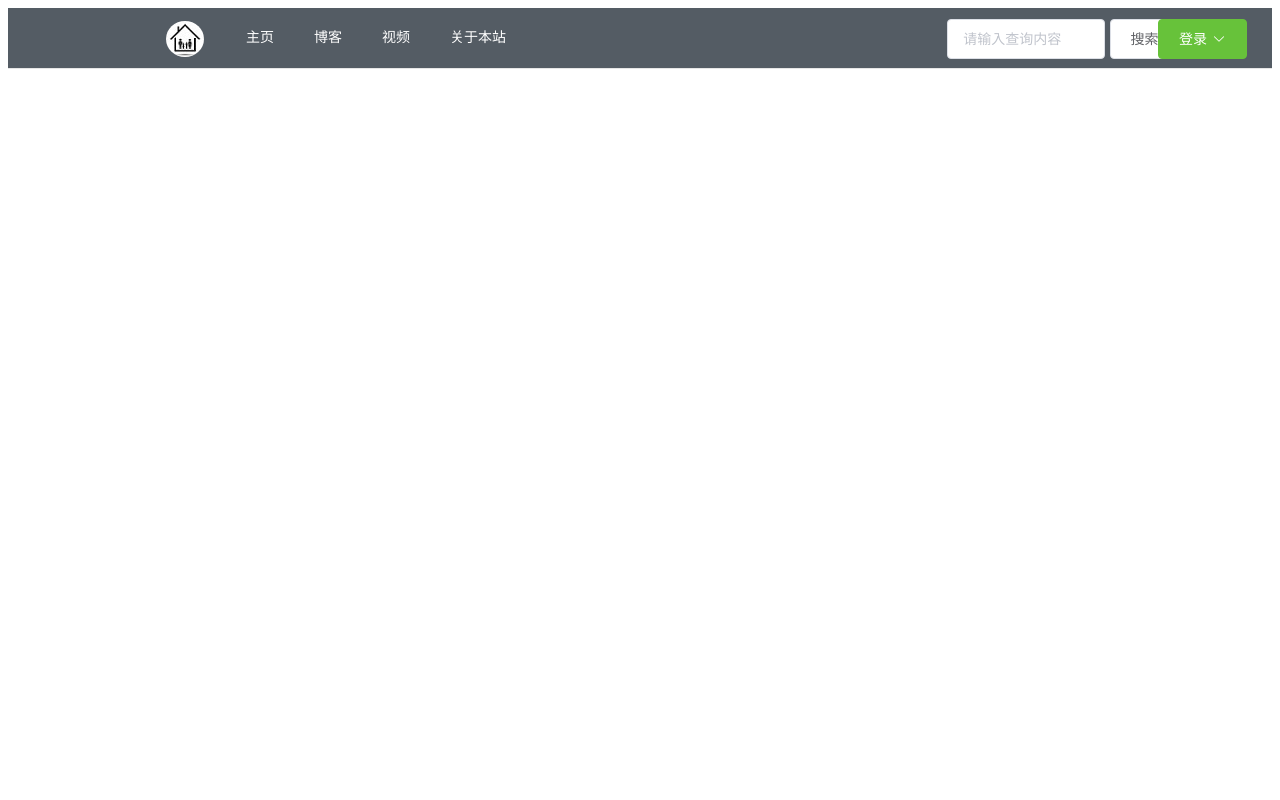
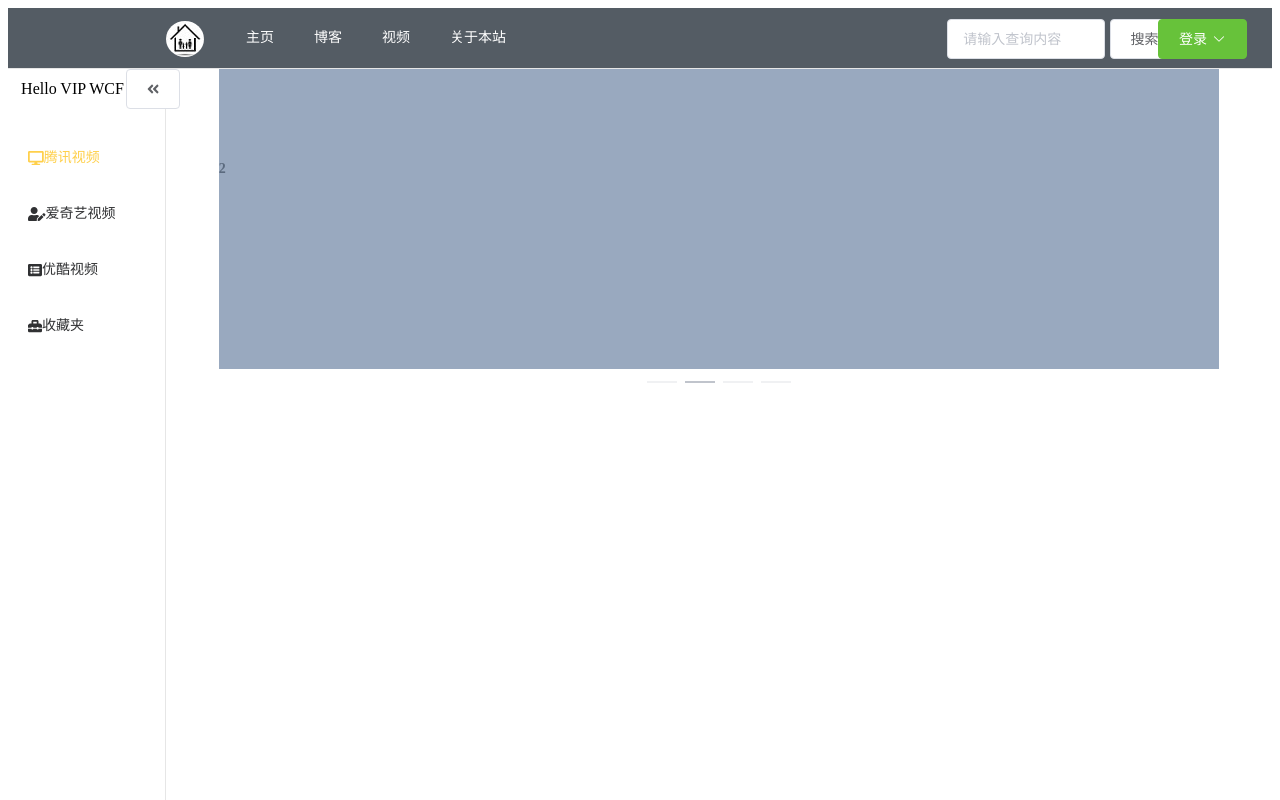
Before and after one commit to wangcanfeng01/do123-ui, a Vue app: page /video/tencent in a window 1280 px wide. Shown: the top 800 px of the page. Built offline with nearby package versions, Linux system fonts and the light colour scheme; no server answers; what mavon-editor would draw is missing.

Commit message:
设计视频模块

```diff
--- a/src/components/video/video.vue
+++ b/src/components/video/video.vue
@@ -1,12 +1,35 @@
 <template>
   <div id="video">
-
+    <!--// 插入左侧导航-->
+    <video-left :left-height="leftHeight" :leftMenus="leftMenus"></video-left>
+    <!--//载入右侧数据-->
+    <router-view v-on:listenHeight="changeHeight"></router-view>
   </div>
 </template>
 
 <script>
+import left from '@/components/video/video_left'
+
 export default {
-  name: 'video'
+  name: 'video',
+  components: {
+    'videoLeft': left
+  },
+  data () {
+    return {
+      leftMenus: {},
+      leftHeight: {
+        minHeight: '900px',
+        height: ''
+      }
+    }
+  },
+  methods: {
+    // 监听右侧数据的真实高度，从而改变左侧导航栏的高度
+    changeHeight (height) {
+      this.leftHeight.height = height + 'px'
+    }
+  }
 }
 </script>
 
--- /dev/null
+++ b/src/components/video/video_favorite.vue
@@ -0,0 +1,15 @@
+<template>
+  <div id="video_favorite">
+    <span>未开发</span>
+  </div>
+</template>
+
+<script>
+export default {
+  name: 'video_favorite'
+}
+</script>
+
+<style scoped>
+
+</style>
--- /dev/null
+++ b/src/components/video/video_iqiyi.vue
@@ -0,0 +1,15 @@
+<template>
+  <div id="video_iqiyi">
+    <span>未开发</span>
+  </div>
+</template>
+
+<script>
+export default {
+  name: 'video_iqiyi'
+}
+</script>
+
+<style scoped>
+
+</style>
--- /dev/null
+++ b/src/components/video/video_left.vue
@@ -0,0 +1,78 @@
+<template>
+  <div id="video_left">
+    <el-col :span="leftCol">
+      <el-menu :default-active="currentIndex" active-text-color="#ffd04b"
+               :unique-opened="true" :collapse="isCollapse"
+               :router="true" class="nav_height" :style="leftHeight">
+        <el-row style="margin-bottom: 20px">
+          <el-col :span="16" :offset="2">
+            <span v-show="!isCollapse" style="line-height: 40px;">Hello VIP WCF</span>
+          </el-col>
+          <el-col :span="4" :offset="collapseOffset">
+            <el-button style="height: 40px" @click="handleOpen">
+              <font-awesome-icon v-show="isCollapse" icon="angle-double-right"/>
+              <font-awesome-icon v-show="!isCollapse" icon="angle-double-left"/>
+            </el-button>
+          </el-col>
+        </el-row>
+        <el-menu-item index="/video/tencent">
+          <font-awesome-icon icon="desktop"/>
+          <span slot="title">腾讯视频</span>
+        </el-menu-item>
+        <el-menu-item index="/video/iqiyi">
+          <font-awesome-icon icon="user-edit"/>
+          <span slot="title">爱奇艺视频</span>
+        </el-menu-item>
+        <el-menu-item index="/video/youku">
+          <font-awesome-icon icon="list-alt"/>
+          <span slot="title">优酷视频</span>
+        </el-menu-item>
+        <el-menu-item index="/video/favorite">
+          <font-awesome-icon icon="toolbox"/>
+          <span slot="title">收藏夹</span>
+        </el-menu-item>
+      </el-menu>
+    </el-col>
+  </div>
+</template>
+
+<script>
+export default {
+  name: 'video_left',
+  props: ['leftHeight', 'leftMenus'],
+  data () {
+    return {
+      isCollapse: false,
+      pictureOffset: 2,
+      collapseOffset: 0,
+      leftCol: 3,
+      currentIndex: '/video/tencent'
+    }
+  },
+  methods: {
+    /**
+     * 左边导航栏的缩小与展开
+     */
+    handleOpen () {
+      if (this.isCollapse) {
+        this.leftCol = document.body.clientWidth > 450 ? 3 : 9
+        this.collapseOffset = 0
+        this.pictureOffset = 2
+        this.isCollapse = false
+      } else {
+        this.leftCol = document.body.clientWidth > 450 ? 1 : 4
+        this.collapseOffset = 2
+        this.pictureOffset = 6
+        this.isCollapse = true
+      }
+    }
+  },
+  mounted () {
+    this.currentIndex = this.$route.path
+  }
+}
+</script>
+
+<style scoped>
+
+</style>
--- /dev/null
+++ b/src/components/video/video_tencent.vue
@@ -0,0 +1,35 @@
+<template>
+  <div id="video_tencent">
+    <el-col :span="19" :offset="1">
+      <el-carousel indicator-position="outside">
+        <el-carousel-item v-for="item in 4" :key="item">
+          <h3>{{ item }}</h3>
+        </el-carousel-item>
+      </el-carousel>
+    </el-col>
+  </div>
+</template>
+
+<script>
+export default {
+  name: 'video_tencent'
+}
+</script>
+
+<style scoped>
+  .el-carousel__item h3 {
+    color: #475669;
+    font-size: 14px;
+    opacity: 0.75;
+    line-height: 200px;
+    margin: 0;
+  }
+
+  .el-carousel__item:nth-child(2n) {
+    background-color: #99a9bf;
+  }
+
+  .el-carousel__item:nth-child(2n+1) {
+    background-color: #d3dce6;
+  }
+</style>
--- /dev/null
+++ b/src/components/video/video_youku.vue
@@ -0,0 +1,15 @@
+<template>
+  <div id="video_youku">
+    <span>未开发</span>
+  </div>
+</template>
+
+<script>
+export default {
+  name: 'video_youku'
+}
+</script>
+
+<style scoped>
+
+</style>
--- a/src/main.js
+++ b/src/main.js
@@ -37,15 +37,15 @@ new Vue({
   components: {App},
   template: '<App/>'
 })
-router.beforeEach((to, from, next) => {
-  if (to.path === '/login' || to.meta.noAuth) {
-    next()
-  } else if (localStorage.getItem('user')) {
-    next()
-  } else {
-    next({
-      path: '/login',
-      query: {redirect: to.fullPath}
-    })
-  }
-})
+// router.beforeEach((to, from, next) => {
+//   if (to.path === '/login' || to.meta.noAuth) {
+//     next()
+//   } else if (localStorage.getItem('user')) {
+//     next()
+//   } else {
+//     next({
+//       path: '/login',
+//       query: {redirect: to.fullPath}
+//     })
+//   }
+// })
--- a/src/router/index.js
+++ b/src/router/index.js
@@ -31,6 +31,10 @@ import blogArticle from '@/components/blog/blog_article'
 import pdfRead from '@/components/common/read_pdf'
 import globalSearch from '@/components/home/global_search'
 import leaveNote from '@/components/home/leave_note'
+import videoTencent from '@/components/video/video_tencent'
+import videoIqiyi from '@/components/video/video_iqiyi'
+import videoYouku from '@/components/video/video_youku'
+import videoFavorite from '@/components/video/video_favorite'
 
 Vue.use(Router)
 
@@ -93,7 +97,27 @@ export default new Router({
     {
       path: '/video',
       name: 'video',
-      component: video
+      component: video,
+      children: [{
+        path: '/',
+        redirect: '/video/tencent'
+      }, {
+        path: '/video/tencent',
+        name: 'videoTencent',
+        component: videoTencent
+      }, {
+        path: '/video/iqiyi',
+        name: 'videoIqiyi',
+        component: videoIqiyi
+      }, {
+        path: '/video/youku',
+        name: 'videoYouku',
+        component: videoYouku
+      }, {
+        path: '/video/favorite',
+        name: 'videoFavorite',
+        component: videoFavorite
+      }]
     },
     {
       path: '/blog',
```
